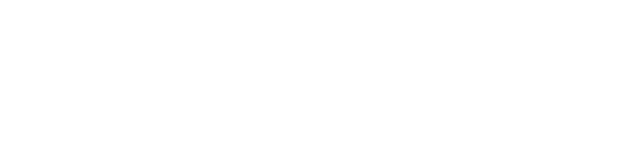
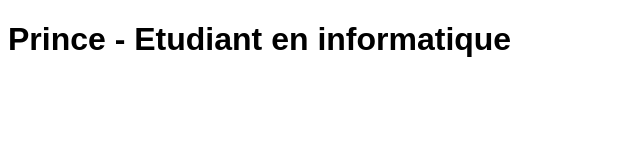
Before and after one commit to steph-dev17/mon-cv, a plain HTML site: page index.html in a window 1280 px wide. Shown: the whole page, without its empty margins (0-640 px from the left). Drawn offline with Linux system fonts and the light colour scheme.

Commit message:
mise en place de la section titre

```diff
--- a/index.html
+++ b/index.html
@@ -8,6 +8,7 @@
 </head>
 <body>
   <!-- TITRE -->
+   <h1>Prince - Etudiant en informatique</h1>
 
   <!-- DESCRIPTION -->
 
```
